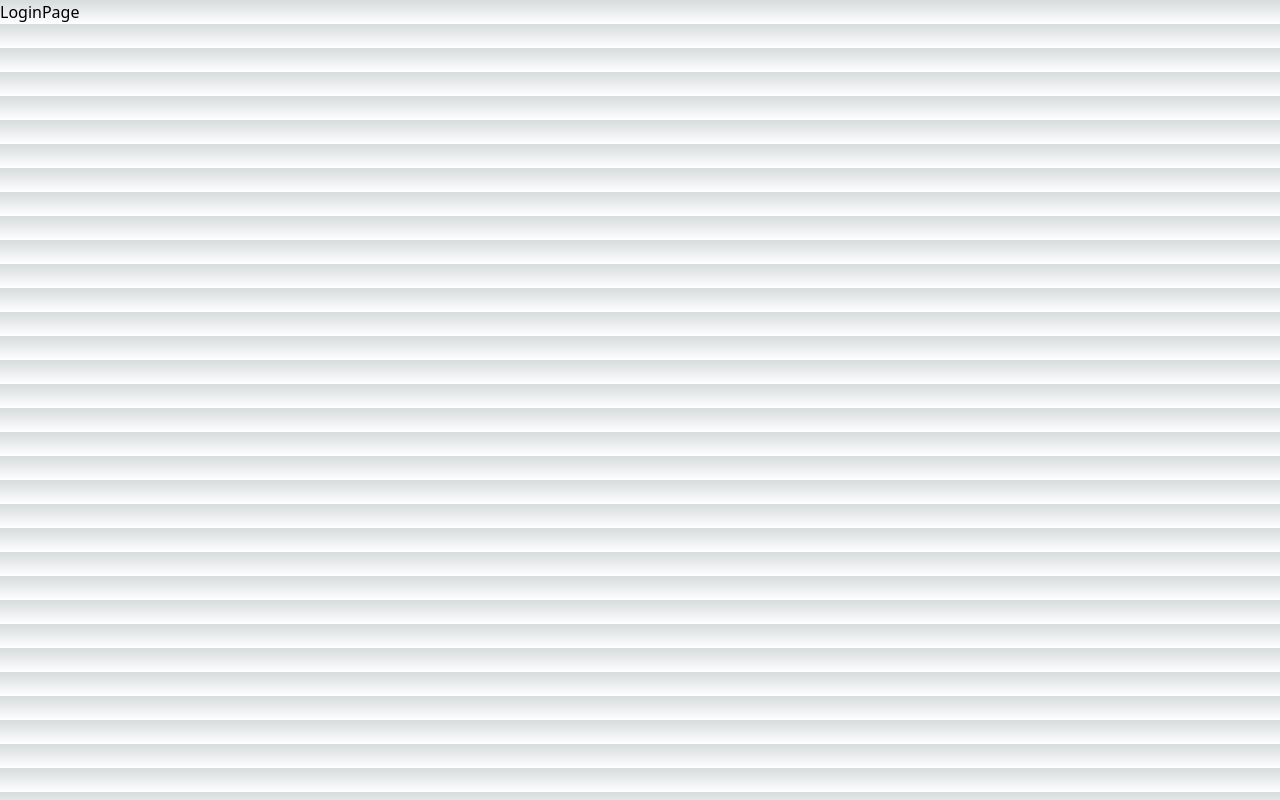
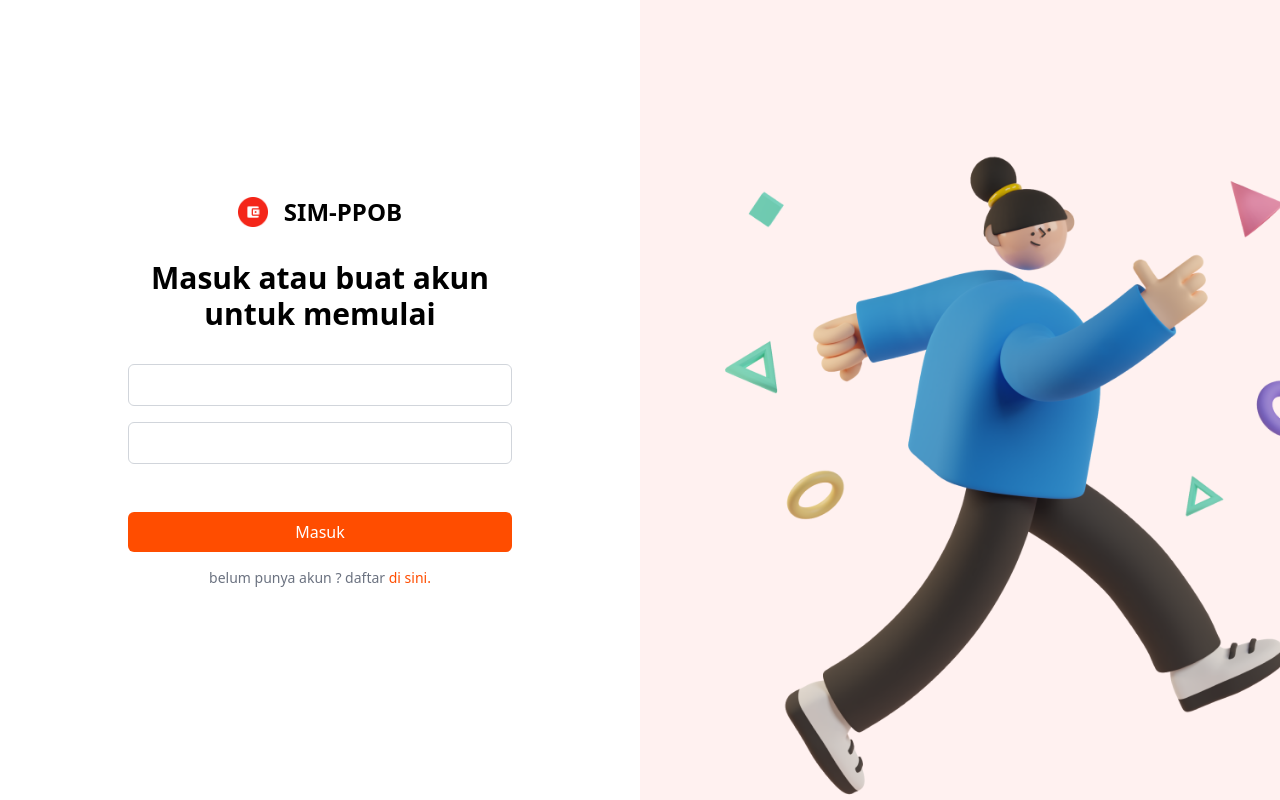
Before and after one commit to ahmadsakur/sim-ppob, a Next.js app: page /login in a window 1280 px wide. Built offline with nearby package versions, Linux system fonts and the light colour scheme.

Commit message:
[UI] Create Login Page

```diff
--- a/pages/login.tsx
+++ b/pages/login.tsx
@@ -1,9 +1,70 @@
-import React from 'react'
+import Image from "next/image";
+import Link from "next/link";
+import React from "react";
 
 const LoginPage = () => {
   return (
-    <div>LoginPage</div>
-  )
-}
+    <div className="max-w-7xl mx-auto min-h-screen h-full bg-white text-black">
+      <div className="flex items-center h-full w-full">
+        <div className="bg-white w-full md:w-1/2 h-full mx-auto flex flex-col justify-center items-center min-h-screen px-4 md:px-6 lg:px-8 py-8">
+          <div className="flex gap-4 items-center">
+            <div className="aspect-square">
+              <Image
+                src="/assets/icons/main-logo.png"
+                width={30}
+                height={30}
+                alt="SIM-PPOB Logo"
+              />
+            </div>
+            <h1 className="text-2xl font-bold">SIM-PPOB</h1>
+          </div>
+          <div className="max-w-xl md:max-w-sm text-3xl font-bold text-center py-8">
+            Masuk atau buat akun untuk memulai
+          </div>
+          <div className="w-full lg:w-2/3 mx-auto">
+            <form className="flex flex-col gap-4">
+              <div className="flex flex-col gap-2">
+                <input
+                  type="email"
+                  name="email"
+                  id="email"
+                  className="border border-gray-300 rounded-md px-4 py-2 focus:outline-none focus:ring-2 focus:ring-gray-300"
+                />
+              </div>
+              <div className="flex flex-col gap-2">
+                <input
+                  type="password"
+                  name="password"
+                  id="password"
+                  className="border border-gray-300 rounded-md px-4 py-2 focus:outline-none focus:ring-2 focus:ring-gray-300"
+                />
+              </div>
+              <div className="flex flex-col gap-2 pt-8">
+                <button
+                  type="submit"
+                  className="bg-[#ff4d00] text-white rounded-md py-2"
+                >
+                  Masuk
+                </button>
+              </div>
+            </form>
+            <p className="text-gray-500 text-sm py-4 text-center mx-auto">
+              belum punya akun ? daftar{" "}
+              <Link href={"/register"} className="text-[#ff4d00] font-medium">
+                di sini.
+              </Link>
+            </p>
+          </div>
+        </div>
+        <div
+          className="bg-[#fff1f0] hidden md:w-1/2 md:block min-h-screen relative bg-top bg-cover bg-no-repeat"
+          style={{
+            backgroundImage: "url('/assets/images/login-illustration.png')",
+          }}
+        ></div>
+      </div>
+    </div>
+  );
+};
 
-export default LoginPage
+export default LoginPage;
--- a/styles/globals.css
+++ b/styles/globals.css
@@ -1,27 +1,3 @@
 @tailwind base;
 @tailwind components;
 @tailwind utilities;
-
-:root {
-  --foreground-rgb: 0, 0, 0;
-  --background-start-rgb: 214, 219, 220;
-  --background-end-rgb: 255, 255, 255;
-}
-
-@media (prefers-color-scheme: dark) {
-  :root {
-    --foreground-rgb: 255, 255, 255;
-    --background-start-rgb: 0, 0, 0;
-    --background-end-rgb: 0, 0, 0;
-  }
-}
-
-body {
-  color: rgb(var(--foreground-rgb));
-  background: linear-gradient(
-      to bottom,
-      transparent,
-      rgb(var(--background-end-rgb))
-    )
-    rgb(var(--background-start-rgb));
-}
```
